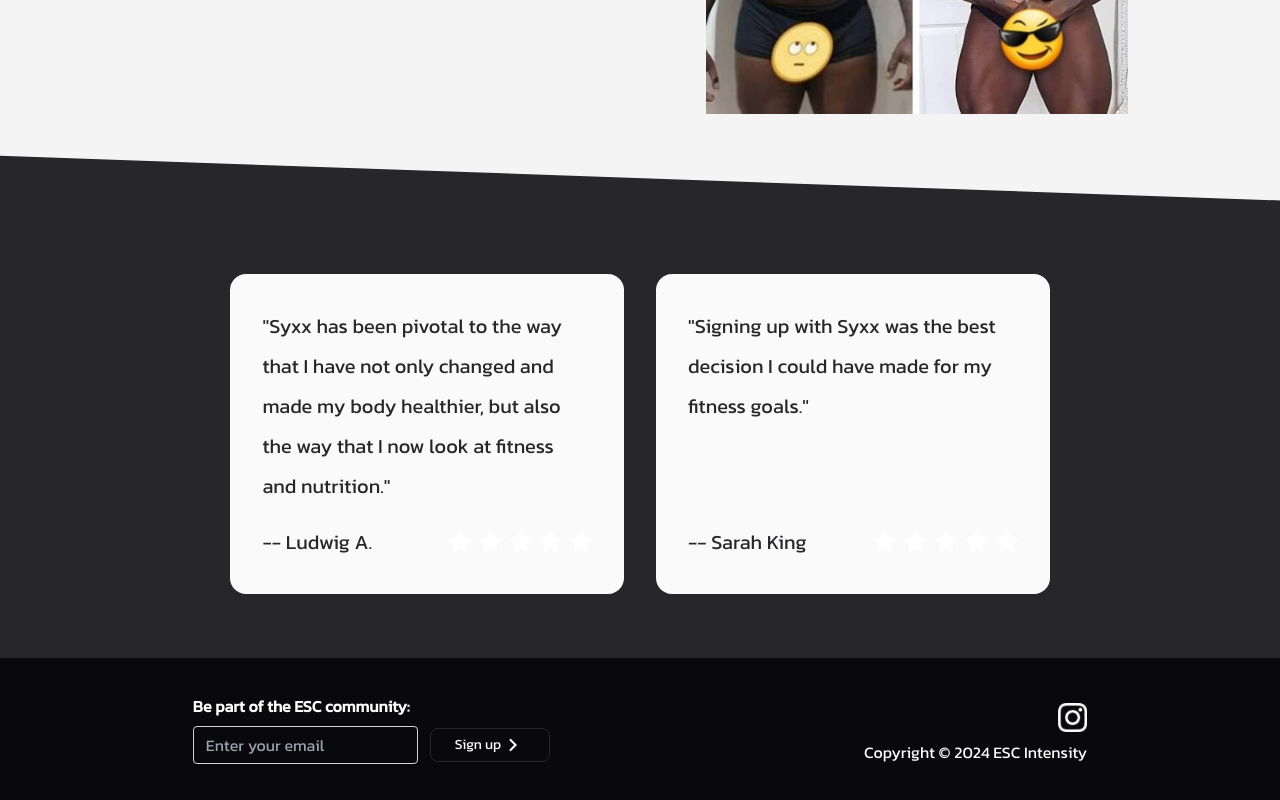
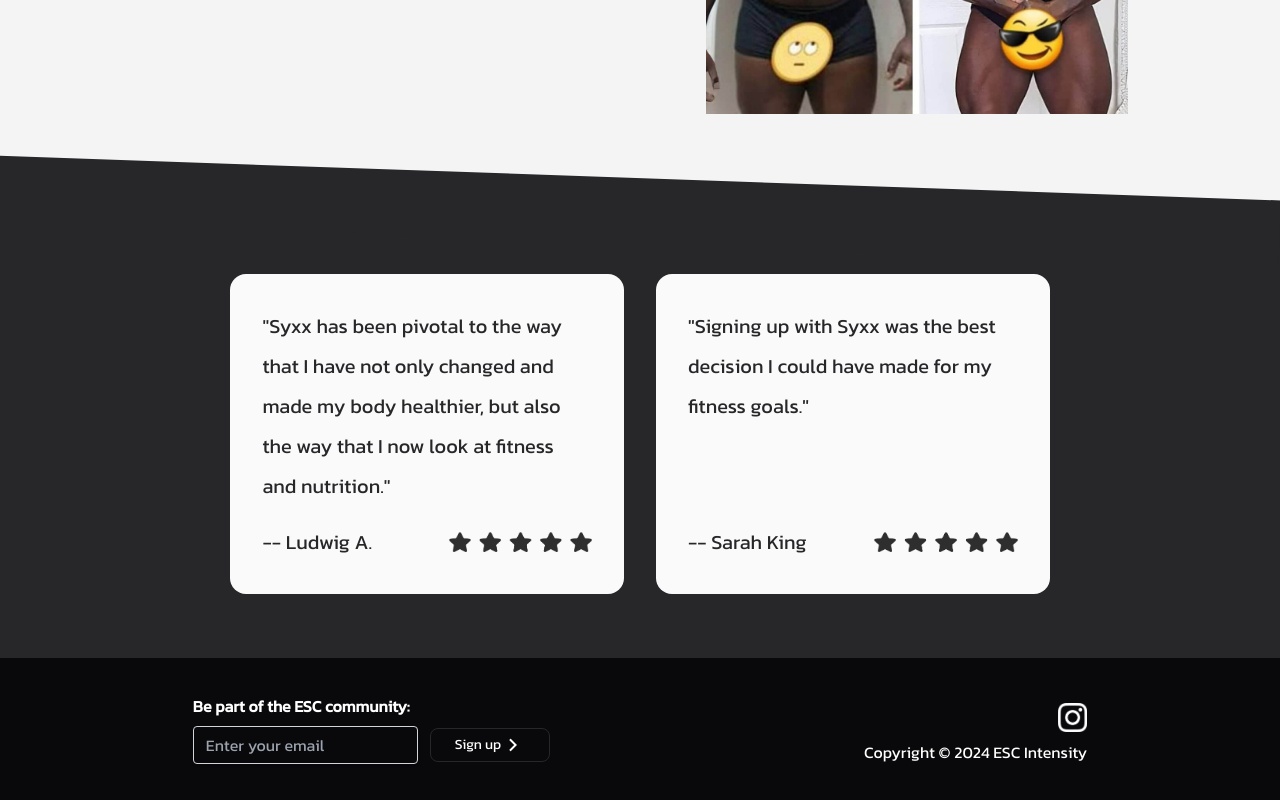
Before and after one commit to dee-lab/escintensity, a Next.js app: page /coaches/joel in a window 1280 px wide. Shown: the part 1562-2362 px from the top of the page. Built offline with nearby package versions, Linux system fonts and the light colour scheme.

Commit message:
change the five-star image

```diff
--- a/app/coaches/joel/page.jsx
+++ b/app/coaches/joel/page.jsx
@@ -106,7 +106,7 @@
 								<div className='flex flex-row justify-between items-center'>
 									<p>-- Ludwig A.</p>
 									<Image
-										src='/five-stars-white.png'
+										src='/five-stars.png'
 										width={143.5}
 										height={21}
 										alt='Five stars'
@@ -123,7 +123,7 @@
 								<div className='flex flex-row justify-between items-center'>
 									<p>-- Sarah King</p>
 									<Image
-										src='/five-stars-white.png'
+										src='/five-stars.png'
 										width={143.5}
 										height={21}
 										alt='Five stars'
```
